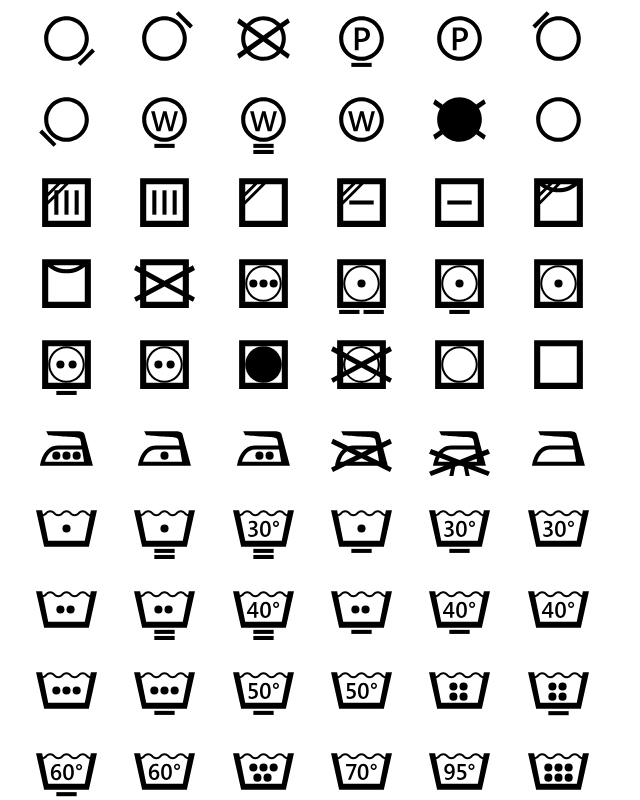
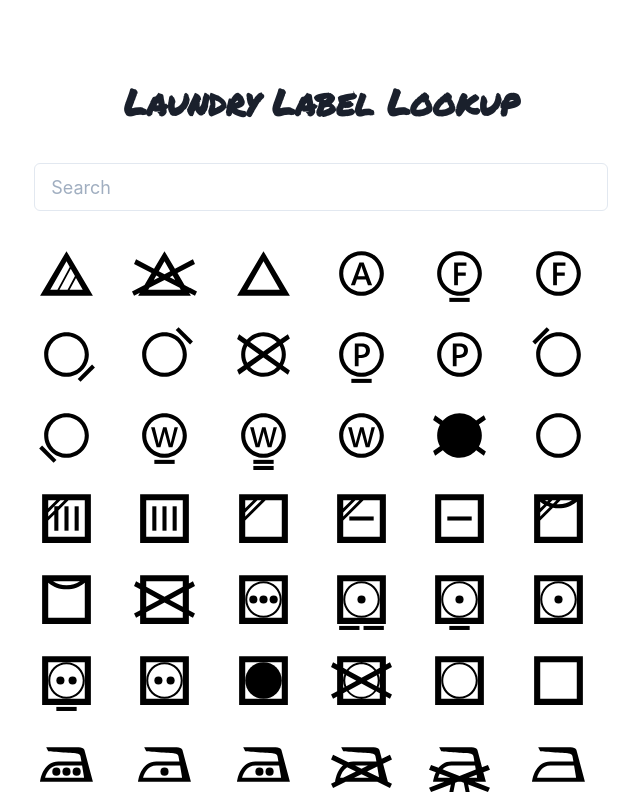
Before and after one commit to NickBlomberg/laundry-label-lookup, a React (Create React App) app: page / in a window 1280 px wide. Shown: the top 800 px of the page, without its empty margins (319-959 px from the left). Built offline with nearby package versions, Linux system fonts and the light colour scheme.

Commit message:
Improve vertical spacing

```diff
--- a/src/App.js
+++ b/src/App.js
@@ -1,5 +1,5 @@
 import { useState, useEffect } from 'react'
-import { ChakraProvider, Flex, Container } from '@chakra-ui/react'
+import { ChakraProvider, VStack, Container } from '@chakra-ui/react'
 import theme from './theme'
 
 import Brand from './components/Brand'
@@ -28,19 +28,19 @@ function App() {
 
   return (
     <ChakraProvider theme={theme}>
-      <Flex
+      <VStack
         as="main"
-        direction="column"
+        spacing={{ base: 5, md: 10 }}
         align="center"
-        justify="center"
         height="100vh"
+        mt={{ base: 4, md: 20 }}
       >
         <Brand />
         <Container>
           <SearchInput query={query} setQuery={setQuery} />
-          <SymbolDisplay symbols={results} />
+          <SymbolDisplay symbols={results} mt={{ base: 5, md: 8 }} />
         </Container>
-      </Flex>
+      </VStack>
     </ChakraProvider>
   )
 }
--- a/src/components/SearchInput.jsx
+++ b/src/components/SearchInput.jsx
@@ -1,6 +1,6 @@
 import { Input } from '@chakra-ui/react'
 
-export default function SearchInput({ query, setQuery }) {
+export default function SearchInput({ query, setQuery, ...rest }) {
   const handleChange = (event) => setQuery(event.target.value)
 
   return (
@@ -9,6 +9,7 @@ export default function SearchInput({ query, setQuery }) {
       size="lg"
       value={query}
       onChange={handleChange}
+      {...rest}
     />
   )
 }
--- a/src/components/SymbolDisplay.jsx
+++ b/src/components/SymbolDisplay.jsx
@@ -1,9 +1,13 @@
 import { SimpleGrid } from '@chakra-ui/react'
 import Symbol from './Symbol'
 
-export default function SymbolDisplay({ symbols }) {
+export default function SymbolDisplay({ symbols, ...rest }) {
   return (
-    <SimpleGrid columns={6} spacing={4}>
+    <SimpleGrid
+      columns={{ base: 4, md: 6 }}
+      spacing={{ base: '1', md: '4' }}
+      {...rest}
+    >
       {symbols.map((symbol) => {
         return <Symbol key={symbol.id} symbol={symbol} />
       })}
```
